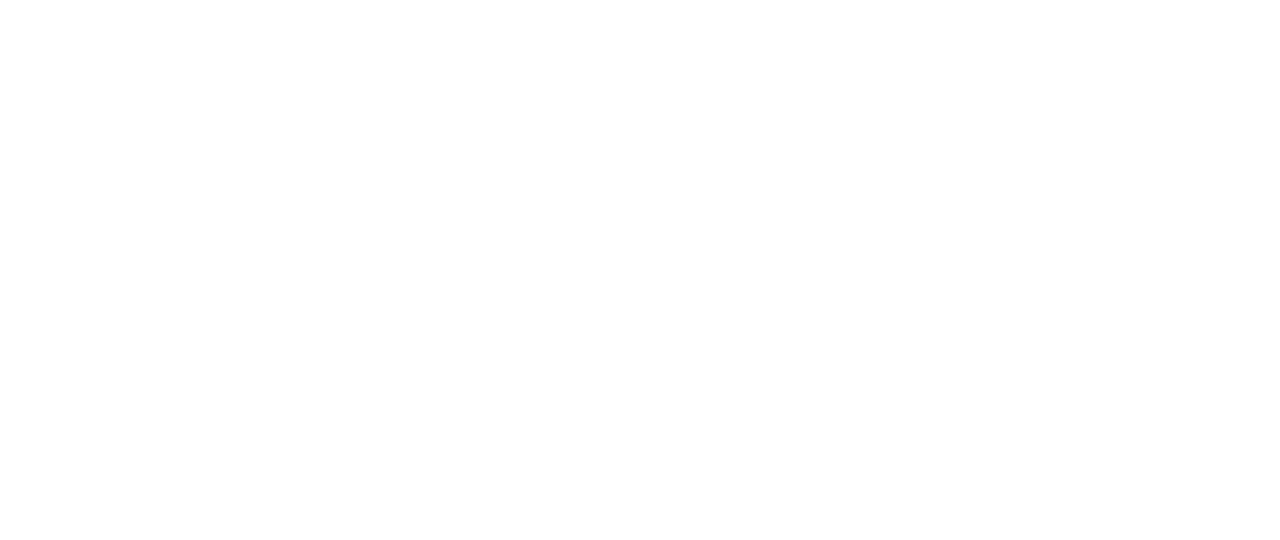
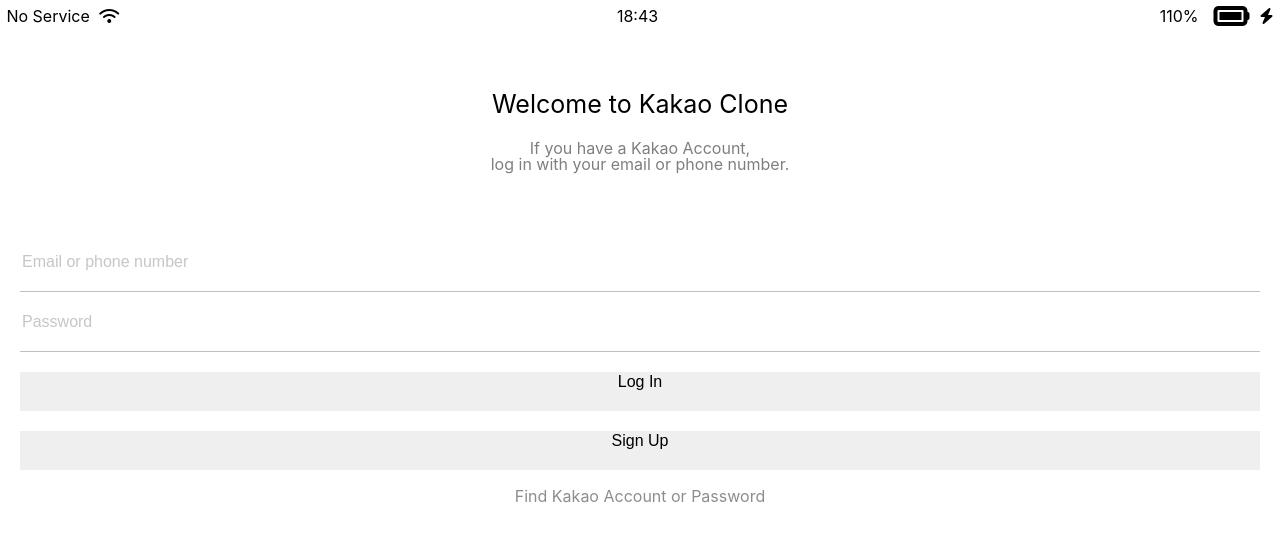
Before and after one commit to vivelakorea/Kakao-clone, a plain HTML site: page index.html in a window 1280 px wide. Drawn offline with Linux system fonts and the light colour scheme.

Commit message:
index.html
Todo:
1. plaeholder 글자도 노랗게 변하게 만들기
2. value(Log In, Sign Up) 세로 가운데 정렬

```diff
--- /dev/null
+++ b/css/header.css
@@ -0,0 +1,22 @@
+header {
+  display: flex;
+  flex-direction: column;
+  align-items: center;
+  margin: 60px 0;
+}
+
+.welcome-header__title {
+  font-size: 25px;
+  margin-bottom: 23px;
+}
+
+.welcome-header__text {
+  font-size: 17px;
+  display: flex;
+  flex-direction: column;
+  align-items: center;
+}
+
+.welcome-header__text__sentence {
+  opacity: 0.5;
+}
--- /dev/null
+++ b/css/login-form.css
@@ -0,0 +1,44 @@
+#login-form {
+  display: flex;
+  flex-direction: column;
+  margin: 0 20px;
+}
+
+#login-form input {
+  border: none;
+
+  font-size: 16px;
+  padding-bottom: 20px;
+  margin-top: 20px;
+}
+#login-form input[type="text"],
+#login-form input[type="password"] {
+  border-bottom: 1px solid rgb(191, 191, 191);
+  outline: none;
+  transition: border, color 0.3s;
+}
+
+/*
+  Todo: value(Log In, Sign Up) 세로 가운데 정렬
+  #login-form input::value {
+
+  } */
+
+#login-form input::placeholder {
+  color: rgb(198, 198, 198);
+}
+/*Todo: plaeholder 글자도 노랗게 변하게 만들기*/
+/* #login-form input::placeholder:hover {
+    color: var(--yellow);
+  } */
+
+#login-form input:focus {
+  border-color: var(--yellow);
+}
+
+#login-form > a {
+  display: flex;
+  justify-content: center;
+  padding-top: 18px;
+  color: rgb(141, 141, 141);
+}
--- /dev/null
+++ b/css/reset.css
@@ -0,0 +1,133 @@
+/* http://meyerweb.com/eric/tools/css/reset/
+   v2.0 | 20110126
+   License: none (public domain)
+*/
+
+html,
+body,
+div,
+span,
+applet,
+object,
+iframe,
+h1,
+h2,
+h3,
+h4,
+h5,
+h6,
+p,
+blockquote,
+pre,
+a,
+abbr,
+acronym,
+address,
+big,
+cite,
+code,
+del,
+dfn,
+em,
+img,
+ins,
+kbd,
+q,
+s,
+samp,
+small,
+strike,
+strong,
+sub,
+sup,
+tt,
+var,
+b,
+u,
+i,
+center,
+dl,
+dt,
+dd,
+ol,
+ul,
+li,
+fieldset,
+form,
+label,
+legend,
+table,
+caption,
+tbody,
+tfoot,
+thead,
+tr,
+th,
+td,
+article,
+aside,
+canvas,
+details,
+embed,
+figure,
+figcaption,
+footer,
+header,
+hgroup,
+menu,
+nav,
+output,
+ruby,
+section,
+summary,
+time,
+mark,
+audio,
+video {
+  margin: 0;
+  padding: 0;
+  border: 0;
+  font-size: 100%;
+  font: inherit;
+  vertical-align: baseline;
+}
+/* HTML5 display-role reset for older browsers */
+article,
+aside,
+details,
+figcaption,
+figure,
+footer,
+header,
+hgroup,
+menu,
+nav,
+section {
+  display: block;
+}
+body {
+  line-height: 1;
+}
+ol,
+ul {
+  list-style: none;
+}
+blockquote,
+q {
+  quotes: none;
+}
+blockquote:before,
+blockquote:after,
+q:before,
+q:after {
+  content: "";
+  content: none;
+}
+table {
+  border-collapse: collapse;
+  border-spacing: 0;
+}
+a {
+  color: black;
+  text-decoration: none;
+}
--- /dev/null
+++ b/css/status-bar.css
@@ -0,0 +1,24 @@
+.status-bar {
+  display: flex;
+  justify-content: center;
+  align-items: center;
+}
+.status-bar__column {
+  width: 33%;
+}
+.status-bar__column:nth-child(2) {
+  display: flex;
+  justify-content: center;
+}
+.status-bar__column:last-child {
+  display: flex;
+  justify-content: flex-end;
+  align-items: center;
+}
+
+.status-bar:first-child span {
+  margin-right: 5px;
+}
+i.fa-battery-full {
+  margin: 0 10px;
+}
--- /dev/null
+++ b/css/styles.css
@@ -0,0 +1,9 @@
+@import "reset.css";
+@import "status-bar.css";
+@import "header.css";
+@import "variables.css";
+@import "login-form.css";
+body {
+  font-family: -apple-system, BlinkMacSystemFont, "Segoe UI", Roboto, Oxygen,
+    Ubuntu, Cantarell, "Open Sans", "Helvetica Neue", sans-serif;
+}
--- /dev/null
+++ b/css/variables.css
@@ -0,0 +1,3 @@
+:root {
+  --yellow: rgb(250, 224, 73);
+}
--- a/index.html
+++ b/index.html
@@ -1,8 +1,47 @@
 <!DOCTYPE html>
-<html lang="kr">
+<html lang="en">
   <head>
-    <title>home</title>
-    <link rel="stylesheet" href="styles.css" />
+    <link rel="stylesheet" href="css/styles.css" />
+    <meta charset="UTF-8" />
+    <meta name="viewport" content="width=device-width, initial-scale=1.0" />
+    <title>Welcome to Kakao Clone</title>
   </head>
-  <body></body>
+  <body>
+    <div class="status-bar">
+      <div class="status-bar__column">
+        <span>No Service</span>
+        <i class="fas fa-wifi"></i>
+      </div>
+      <div class="status-bar__column">
+        <span>18:43</span>
+      </div>
+      <div class="status-bar__column">
+        <span>110%</span>
+        <i class="fas fa-battery-full fa-2x"></i>
+        <i class="fas fa-bolt"></i>
+      </div>
+    </div>
+
+    <header class="welcome-header">
+      <h1 class="welcome-header__title">Welcome to Kakao Clone</h1>
+      <p class="welcome-header__text">
+        <p class="welcome-header__text__sentence">If you have a Kakao Account,</p>
+        <p class="welcome-header__text__sentence">log in with your email or phone
+          number.</p>
+      </p>
+    </header>
+
+    <form id="login-form">
+      <input type="text" placeholder="Email or phone number" />
+      <input type="password" placeholder="Password" />
+      <input type="submit" value="Log In" />
+      <input type="submit" value="Sign Up" />
+      <a href="#">Find Kakao Account or Password</a>
+    </form>
+
+    <script
+      src="https://kit.fontawesome.com/8bc7f5e605.js"
+      crossorigin="anonymous"
+    ></script>
+  </body>
 </html>
--- a/styles.css
+++ /dev/null
@@ -1,6 +0,0 @@
-html,
-body {
-  margin: 0;
-  padding: 0;
-  height: 100%;
-}
```
